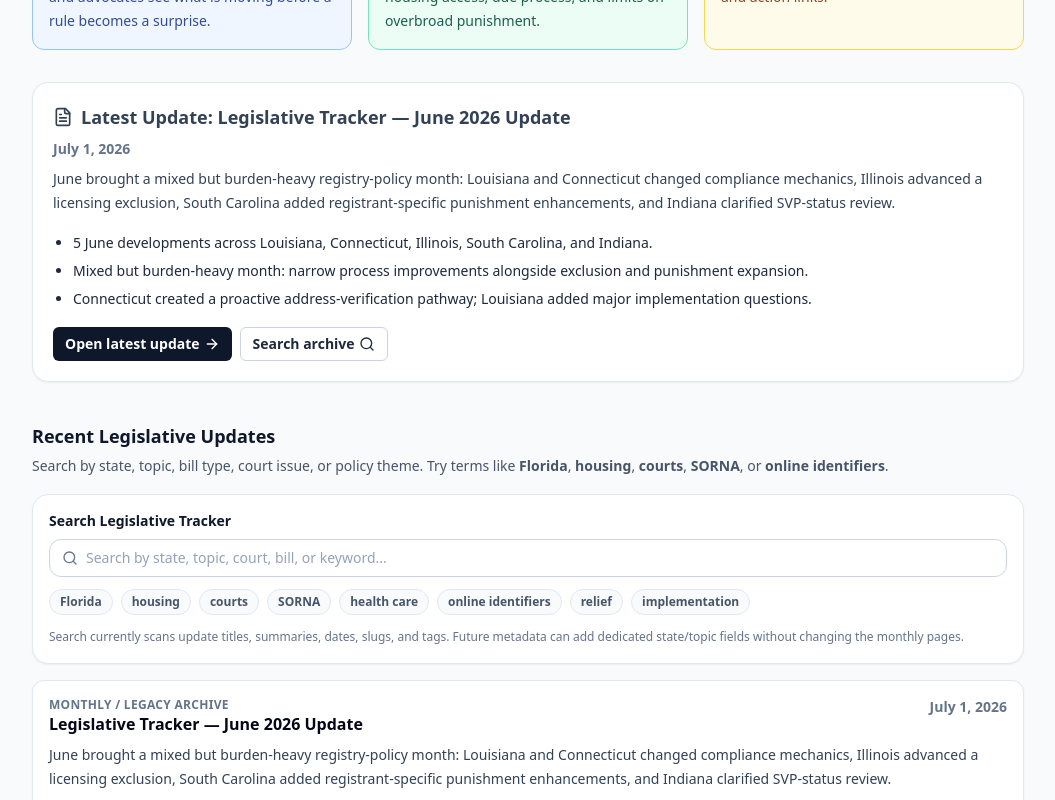
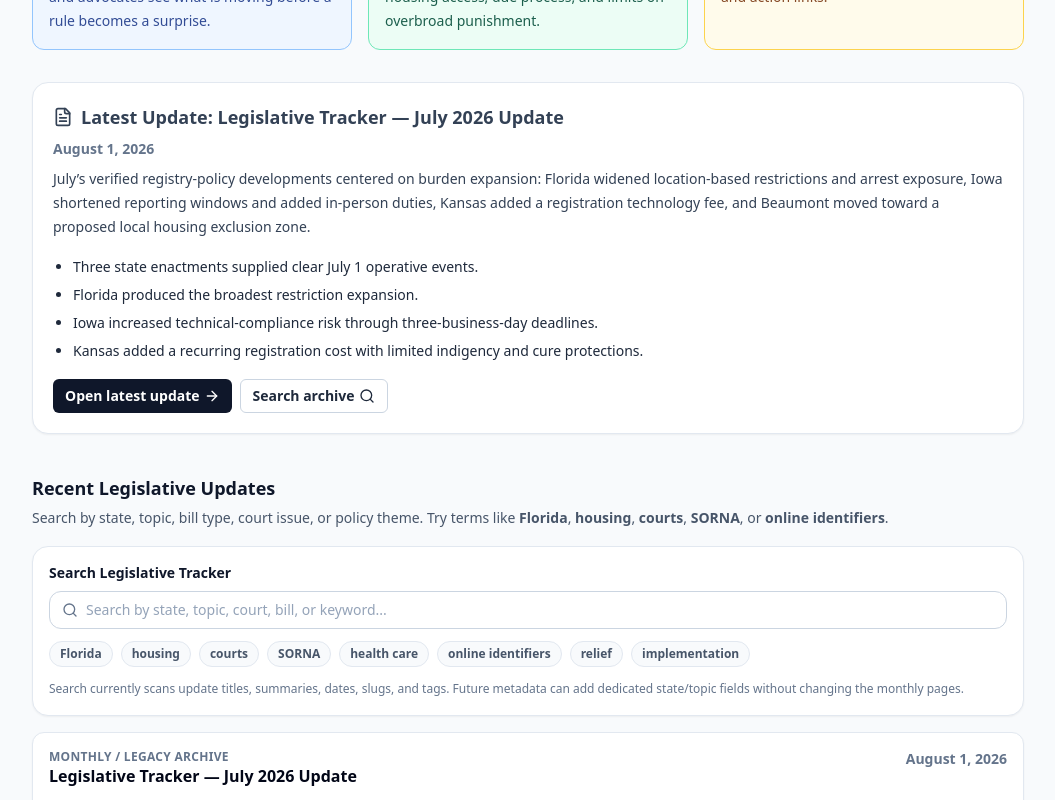
Before and after one commit to projectsolarrecon/Solar, a React (Vite) app: page /resources/legislative-tracker in a window 1280 px wide. Shown: the part 700-1500 px from the top of the page, without its empty margins (112-1167 px from the left). Built offline with nearby package versions, Linux system fonts and the light colour scheme.

Commit message:
Update legislativeUpdates.ts

```diff
--- a/src/data/legislativeUpdates.ts
+++ b/src/data/legislativeUpdates.ts
@@ -12,6 +12,14 @@ export type LegislativeUpdateMeta = {
 };
 
 export const legislativeUpdates: LegislativeUpdateMeta[] = [
+{
+  date: "August 1, 2026",
+  title: "Legislative Tracker — July 2026 Update",
+  slug: "2026-08-01",
+  summary:
+    "July’s verified registry-policy developments centered on burden expansion: Florida widened location-based restrictions and arrest exposure, Iowa shortened reporting windows and added in-person duties, Kansas added a registration technology fee, and Beaumont moved toward a proposed local housing exclusion zone.",
+  tags: ["state", "local", "implementation", "housing", "compliance"],
+},
 {
   date: "July 1, 2026",
   title: "Legislative Tracker — June 2026 Update",
```
